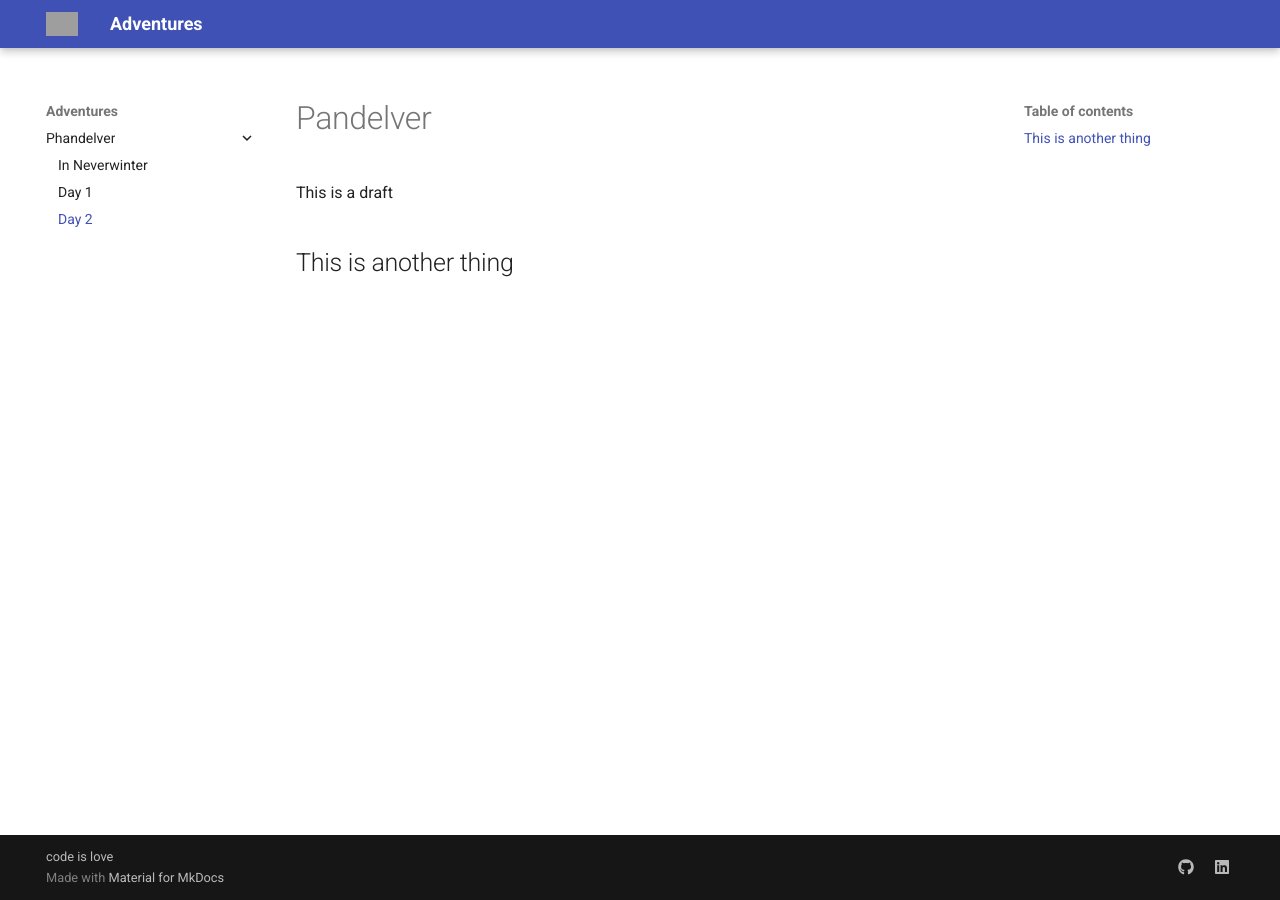
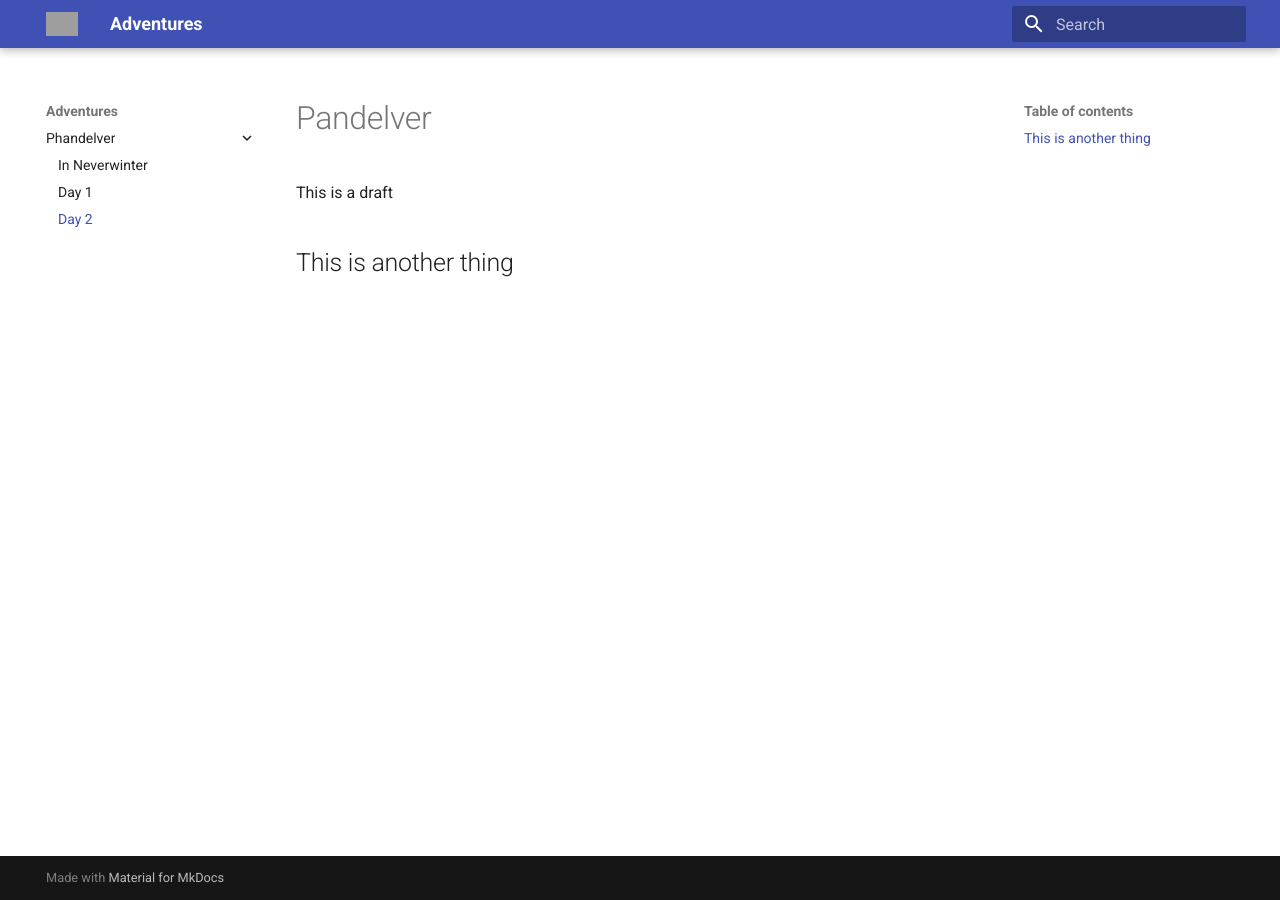
Before and after one commit to jonasmcferreira/adventures, an MkDocs documentation site: the page built from docs/phandelver-02.md, in a window 1280 px wide. Built offline with MkDocs 1.6.1 and Material for MkDocs 9.7.7, drawn with Linux system fonts in a browser that asks for light colours; grey boxes are pictures that could not be loaded.

Commit message:
modified mkdocs.yml

```diff
--- a/mkdocs.yml
+++ b/mkdocs.yml
@@ -1,13 +1,10 @@
 site_name: Adventures
 
 nav:
-    - Phandelver:
+  - Phandelver:
       - In Neverwinter: phandelver-00.md
       - Day 1: phandelver-01.md
       - Day 2: phandelver-02.md
-
-
-
 
 theme:
   name: material
@@ -20,50 +17,3 @@ theme:
     bg: 'white'
   logo: 'material/library'
   favicon: 'material/library'
-
-extra:
-  social:
-    - icon: fontawesome/brands/github
-      link: https://github.com/jonasmcferreira
-    - icon: fontawesome/brands/linkedin
-      link: https://www.linkedin.com/in/jonasferreira/
-
-copyright: code is love
-
-extra_css:
-  - stylesheets/extra.css
-
-plugins: []
-
-markdown_extensions:
-  # Python Markdown
-  - abbr
-  - admonition
-  - attr_list
-  - def_list
-  - footnotes
-  - meta
-  - md_in_html
-  - toc:
-      permalink: true
-  # Python Markdown Extensions
-  - pymdownx.arithmatex:
-      generic: true
-  - pymdownx.betterem:
-      smart_enable: all
-  - pymdownx.caret
-  - pymdownx.details
-  - pymdownx.emoji:
-      emoji_index: !!python/name:materialx.emoji.twemoji
-      emoji_generator: !!python/name:materialx.emoji.to_svg
-  - pymdownx.highlight
-  - pymdownx.inlinehilite
-  - pymdownx.keys
-  - pymdownx.mark
-  - pymdownx.smartsymbols
-  - pymdownx.superfences
-  - pymdownx.tabbed:
-      alternate_style: true
-  - pymdownx.tasklist:
-      custom_checkbox: true
-  - pymdownx.tilde
```
